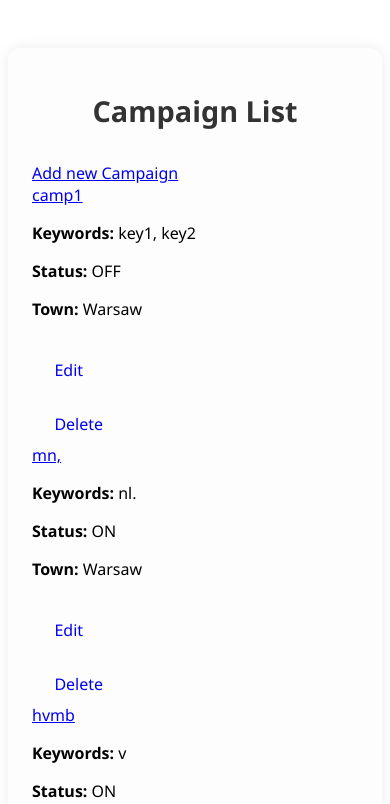
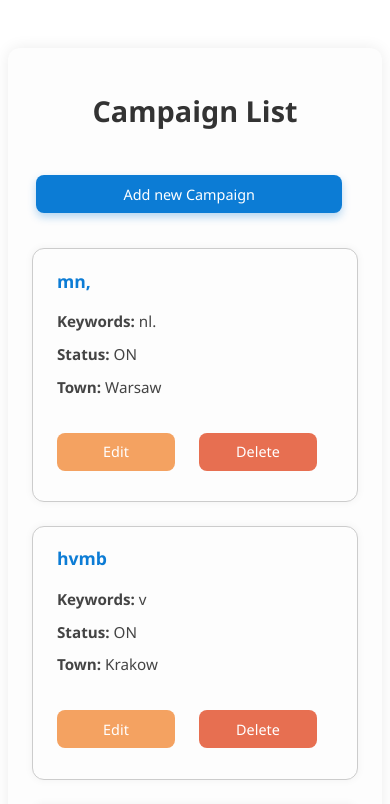
Before and after one commit to MartynaJarosz/futurum_task, a React (Create React App) app: page / in a window 390 px wide. Shown: the top 804 px of the page. Built offline with nearby package versions, Linux system fonts and the light colour scheme; data requests are answered from the project's data file.

Commit message:
Adding Campaign List and View CSS

```diff
--- a/db.json
+++ b/db.json
@@ -1,15 +1,5 @@
 {
   "campaign": [
-    {
-      "id": "898f",
-      "name": "camp1",
-      "keywords": "key1, key2",
-      "bid": "1",
-      "fund": "2000",
-      "status": false,
-      "town": "Warsaw",
-      "radius": "20"
-    },
     {
       "id": "4984",
       "name": "mn,",
--- a/src/CampaignForm.css
+++ b/src/CampaignForm.css
@@ -59,9 +59,7 @@ select {
   background-color: #0c7cd5;
   color: #fff;
   font-size: 0.9rem;
-  font-weight: 600;
   margin-right: 0.5rem;
-  padding-top: 0.9rem;
 }
 
 .btn-save:hover {
--- a/src/CampaignForm.js
+++ b/src/CampaignForm.js
@@ -33,8 +33,6 @@ export default function CreateCampaign(){
   const handleSubmit=(e)=>{
     e.preventDefault();
     const campaignData= formData;
-    console.log(campaignData);
-
     const method = campaignid ? "PUT" : "POST";
 
     fetch(`http://localhost:8000/campaign${campaignid ? `/${campaignid}` : ''}`, {
@@ -46,9 +44,9 @@ export default function CreateCampaign(){
     })
     .then((res)=>{
         alert(campaignid ? "Campaign updated successfully!" : "Campaign created successfully!");
+        navigate(-1);
     })
     .catch((err)=>console.log(err.message))
-    navigate("/");
     setTimeout(() => {
         window.location.reload();
     }, 100);
@@ -95,7 +93,7 @@ export default function CreateCampaign(){
 
                 <div>
                     <button className="btn btn-save" onMouseDown={()=>setValidation(true)}>Save</button>
-                    <Link to="/" className="btn btn-back">Back</Link>
+                    <button className="btn btn-back" onClick={() => navigate(-1)}>Back</button>
                 </div>
 
             </form>
--- /dev/null
+++ b/src/CampaignList.css
@@ -0,0 +1,106 @@
+.list-container {
+  display: flex;
+  flex-direction: column;
+  gap: 1.5rem;
+  position: relative;
+}
+
+.btn {
+  padding: 0.4rem 1rem;
+  border-radius: 8px;
+  font-weight: 500;
+  cursor: pointer;
+  border: none;
+  transition: background-color 0.2s ease;
+  text-align: center;
+  font-size: 0.9rem;
+  user-select: none;
+  display: inline-block;
+  text-decoration: none;
+  white-space: nowrap;
+}
+
+.btn-add {
+  background-color: #0c7cd5;
+  color: #fff;
+  font-weight: 600;
+  max-width: 220px;
+  margin: auto;
+  margin-bottom: 1.5rem;
+  box-shadow: 0 4px 8px rgba(12, 124, 213, 0.3);
+}
+
+.btn-add:hover {
+  background-color: #055fa8;
+  box-shadow: 0 6px 12px rgba(5, 95, 168, 0.6);
+}
+
+.campaign-card {
+  background-color: #fdfdfd;
+  border: 1px solid #ccc;
+  border-radius: 12px;
+  padding: 1.2rem 1.5rem;
+  box-shadow: 0 0 8px rgba(0, 0, 0, 0.05);
+  position: relative;
+  display: flex;
+  flex-direction: column;
+  gap: 0.5rem;
+}
+
+.campaign-card > a {
+  font-weight: 600;
+  font-size: 1.1rem;
+  color: #0c7cd5;
+  text-decoration: none;
+  margin-bottom: 0.5rem;
+}
+
+.campaign-card > a:hover {
+  text-decoration: underline;
+}
+
+.campaign-card p {
+  margin: 0.15rem 0;
+  color: #444;
+  font-size: 0.95rem;
+}
+
+.campaign-card > div {
+  position: absolute;
+  top: 12px;
+  right: 12px;
+  display: flex;
+  gap: 0.6rem;
+}
+
+.btn-edit {
+  background-color: #f4a261;
+  color: #fff;
+}
+
+.btn-edit:hover {
+  background-color: #de7b2b;
+}
+
+.btn-delete {
+  background-color: #e76f51;
+  color: #fff;
+  text-decoration: none;
+}
+
+.btn-delete:hover {
+  background-color: #c94b38;
+}
+
+@media (max-width: 500px) {
+  .campaign-card > div {
+    position: static;
+    margin-top: 0.8rem;
+    flex-direction: row;
+    gap: 0.5rem;
+  }
+
+  .btn-add {
+    max-width: 80%;
+  }
+}
--- a/src/CampaignList.js
+++ b/src/CampaignList.js
@@ -1,3 +1,4 @@
+import './CampaignList.css';
 import { useEffect, useState } from "react";
 import { Link } from "react-router-dom";
 
@@ -16,7 +17,7 @@ export default function CampaignList(){
             <h1>Campaign List</h1>
 
             <div className="list-container">
-                <Link to="/campaign/form" className="btn-add">Add new Campaign</Link>
+                <Link to="/campaign/form" className="btn btn-add">Add new Campaign</Link>
 
             {campaignes && campaignes.map((c)=> (
                 <div className="campaign-card" key={c.id}>
--- /dev/null
+++ b/src/ViewCampaign.css
@@ -0,0 +1,59 @@
+.details {
+  background-color: #fdfdfd;
+  border: 1px solid #ccc;
+  border-radius: 12px;
+  padding: 1.2rem 1.5rem;
+  box-shadow: 0 0 8px rgba(0, 0, 0, 0.05);
+  margin-bottom: 1.8rem;
+  color: #444;
+  font-size: 1rem;
+  line-height: 1.5;
+}
+
+.details p {
+  margin: 0.4rem 0;
+}
+
+.details strong {
+  color: #333;
+}
+
+.btn {
+  margin-right: 1rem;
+  padding: 0.6rem 1.4rem;
+  border-radius: 8px;
+  font-weight: 500;
+  cursor: pointer;
+  border: none;
+  transition: background-color 0.2s ease;
+  font-size: 0.9rem;
+  text-decoration: none;
+  user-select: none;
+  display: inline-block;
+  white-space: nowrap;
+}
+
+.btn-edit {
+  background-color: #f4a261;
+  color: #fff;
+}
+
+.btn-edit:hover {
+  background-color: #de7b2b;
+}
+
+.btn-back {
+  background-color: #ccc;
+  color: #333;
+}
+
+.btn-back:hover {
+  background-color: #aaa;
+}
+
+@media (max-width: 500px) {
+  .btn {
+    width: 100%;
+    margin-bottom: 0.7rem;
+  }
+}
--- a/src/ViewCampaign.js
+++ b/src/ViewCampaign.js
@@ -1,7 +1,32 @@
+import './ViewCampaign.css';
+import { useEffect, useState } from "react";
+import { Link, useParams } from "react-router-dom";
+
 export default function ViewCampaign(){
+    const {campaignid} = useParams();
+    const [campaignes,setCampaignes]=useState({});
+    useEffect(()=>{
+        fetch("http://localhost:8000/campaign/"+campaignid)
+        .then((res)=>res.json())
+        .then((data)=>setCampaignes(data))
+        .catch((err)=>console.log(err.message))
+    },[]);
     return(
         <div className="container">
-            <h1>View Campaign Details</h1>
+            <h1>Campaign Details</h1>
+            { campaignes && <div className="details">
+                <p><strong>Name:</strong> {campaignes.name}</p>
+                <p><strong>Keywords:</strong> {campaignes.keywords}</p>
+                <p><strong>Bid Amount:</strong> {campaignes.bid}</p>
+                <p><strong>Campaign Fund:</strong> {campaignes.fund}</p>
+                <p><strong>Status:</strong> {campaignes.status ? 'ON' : 'OFF'}</p>
+                <p><strong>Town:</strong> {campaignes.town}</p>
+                <p><strong>Radius:</strong> {campaignes.radius}</p>
+            </div>}
+            <div>
+                <Link to={`/campaign/form/${campaignes.id}`} className="btn btn-edit">Edit</Link>
+                <Link to="/" className="btn btn-back">Back</Link>
+            </div>
         </div>
     )
 }
```
